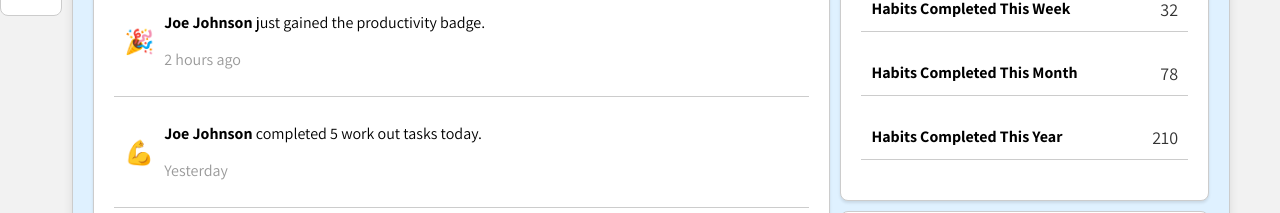
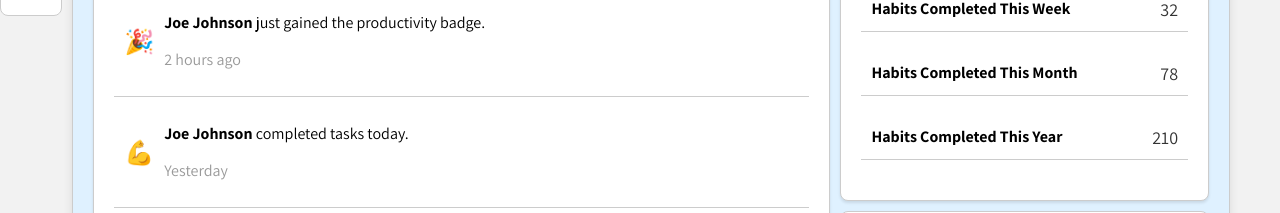
Before and after one commit to joseph-johnson27001/habits_tracker, a Vue app: page /#/profile in a window 1280 px wide. Shown: the part 780-993 px from the top of the page. Built offline with nearby package versions, Linux system fonts and the light colour scheme.

Commit message:
Dummy data

```diff
--- a/src/components/ProfilePage/RecentNews.vue
+++ b/src/components/ProfilePage/RecentNews.vue
@@ -39,7 +39,7 @@ export default {
         },
         {
           icon: "💪",
-          message: "completed 5 work out tasks today.",
+          message: "completed tasks today.",
           timestamp: "Yesterday",
         },
         {
```
